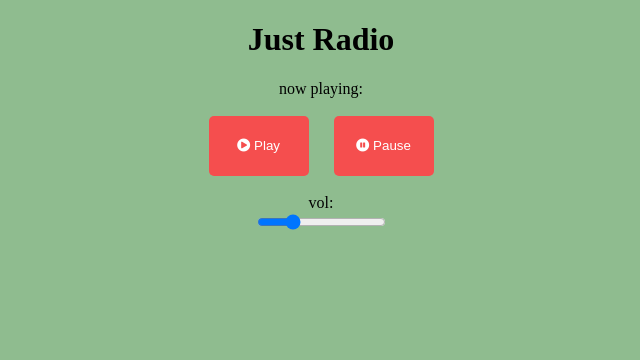
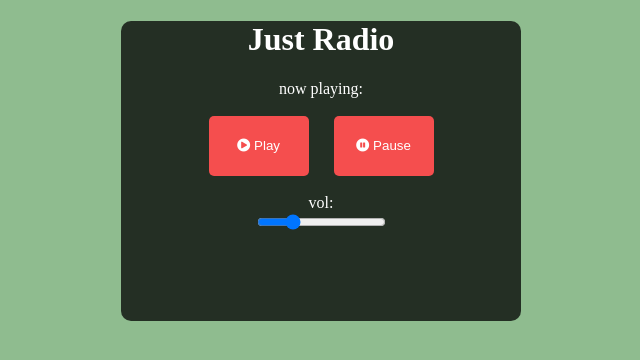
Before and after one commit to santic-zombie/radio, a PHP site: page / in a window 1280 px wide. Shown: the top 360 px of the page, without its empty margins (319-959 px from the left). Run offline with PHP 8.4, Linux system fonts and the light colour scheme; data that the repository does not hold is empty; some libraries are stand-ins or nearby versions.

Commit message:
Block #song

```diff
--- a/css/style1.css
+++ b/css/style1.css
@@ -1,9 +1,19 @@
 body {
-    background-color: rgb(143, 188, 143);
+  background-color: rgb(143, 188, 143);
+}
+
+#song{
+  width: 400px;
+  height: 300px;
+  margin: auto;
+  justify-content : center;
+  background-color: rgba(0, 0, 0, 0.75);
+  border-radius: 10px;
+  color: #fff;
 }
 
 .btn {
-	width: 100px;
+  width: 100px;
 	height: 60px;
 	border-radius: 5px;
 	border: #f54e4e;
@@ -14,12 +24,12 @@ body {
 	cursor: pointer;
 	text-align: center;
 	margin: auto;
-	justify-content : center
+	justify-content : center;
 
 }
 
 .btn:hover {
-	color: #f54e4e;
+  color: #f54e4e;
 	background-color: #fff;
 }
 
@@ -33,11 +43,10 @@ body {
 	display: flex;
 }
 
-
 h1 {
-    text-align: center
+  text-align: center
 }
 
 DIV {
-    text-align: center
+  text-align: center
 }
--- a/index.php
+++ b/index.php
@@ -15,9 +15,11 @@
 </head>
 
 <body>
-	<h1>Just Radio</h1>
 
 	<div id="song">
+
+		<h1>Just Radio</h1>
+
 		now playing:
 
 		<br>
```
